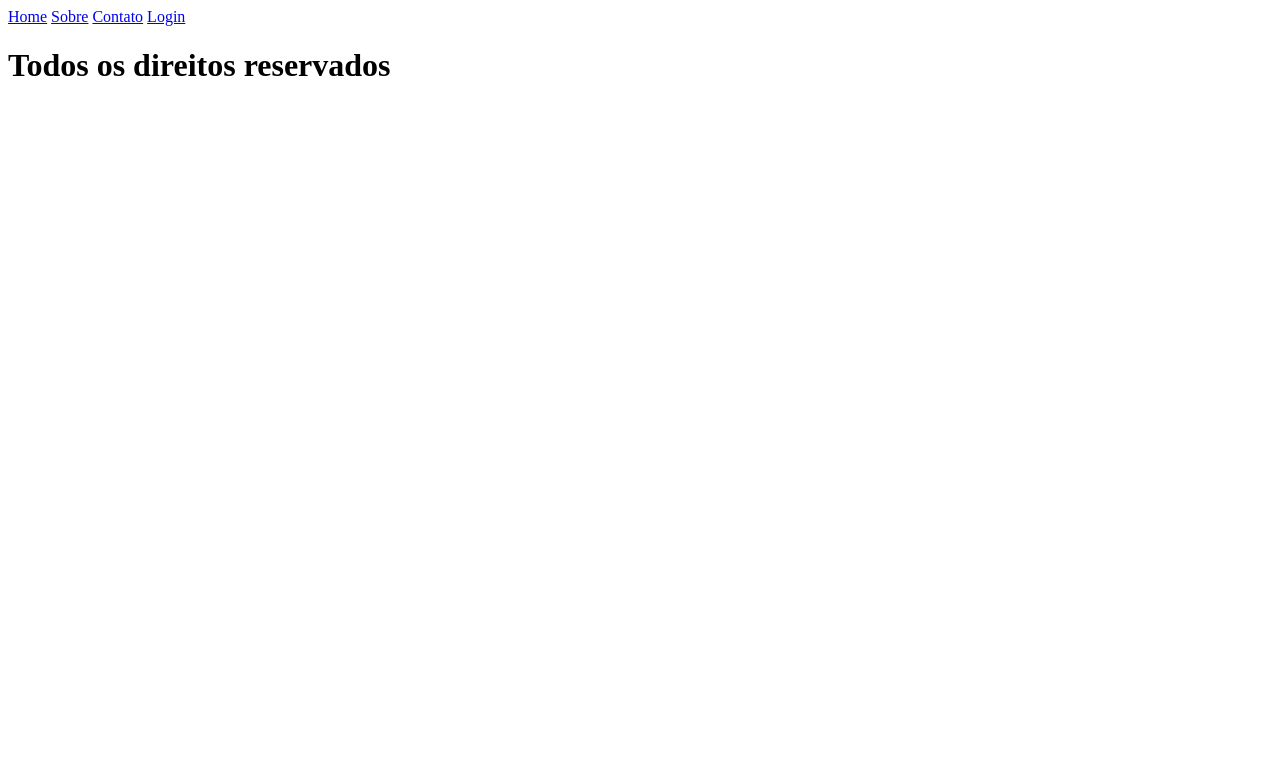
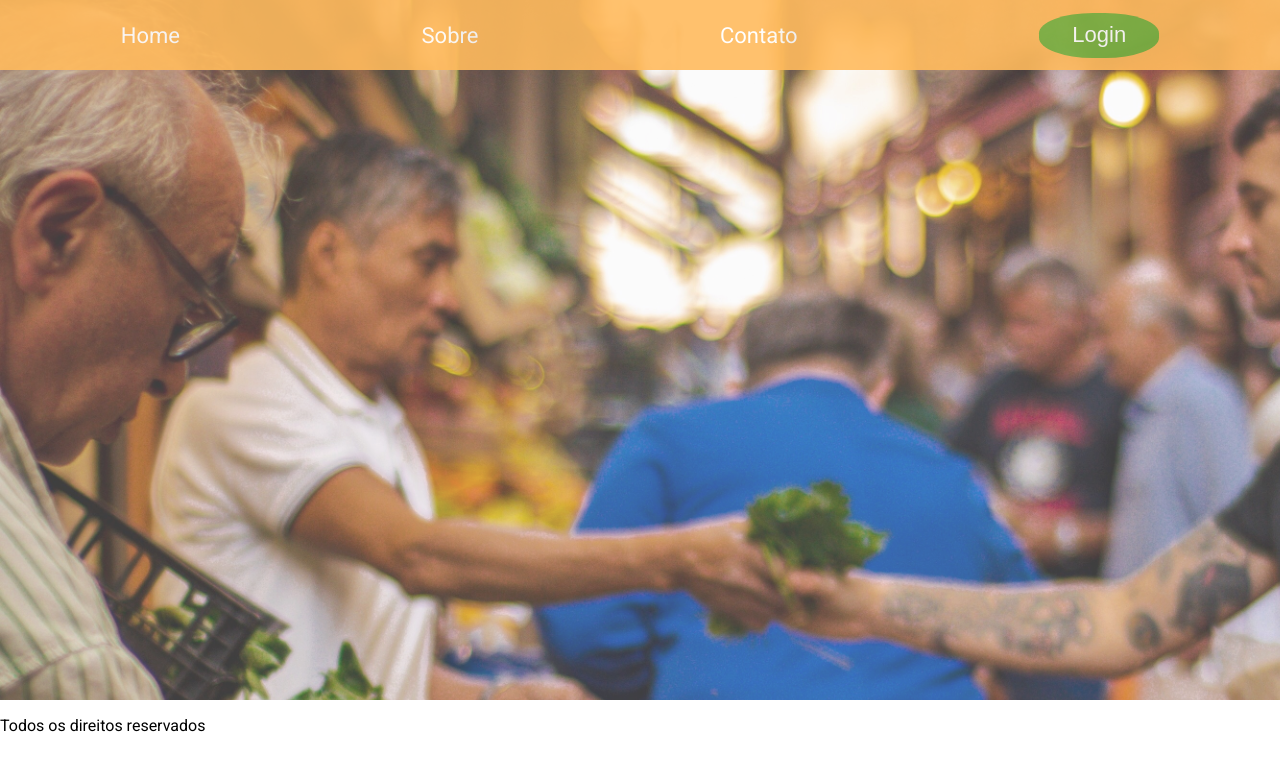
Before and after one commit to AhmadForhat/AgrOportuno, a Django app: page /home/ in a window 1280 px wide. Shown: the top 771 px of the page. Run offline with Django 3.2, Linux system fonts and the light colour scheme.

Commit message:
Adição do estilo a navbar da página Home

```diff
--- a/Agrodoce/static/style.css
+++ b/Agrodoce/static/style.css
@@ -0,0 +1,51 @@
+body {
+    margin: 0;
+    padding: 0;
+    font-family: 'Roboto', sans-serif;
+}
+
+nav {
+    display:flex;
+    justify-content: space-around;
+    align-items: center;
+    height: 70px;
+    background-color: #FFBB5E;
+    opacity: 90%;
+    font-size: 22px;
+    overflow: hidden;
+    position: fixed;
+    top: 0;
+    width: 100%;
+}
+
+nav a{
+    text-decoration: none;
+    color: white;
+}
+
+nav a:hover{
+    color:#7CB342;
+    font-weight: bold;
+}
+
+button{
+    background-color: #7CB342;
+    height: 45px;
+    width: 120px;
+    border: none;
+    border-radius:45%;
+    color:white;
+    font-size: 22px;
+}
+
+button:hover{
+    background: white;
+    color: #7CB342;
+    cursor: pointer;
+}
+
+.blockNav{
+    background-image: url(../static/img/separadorNav.png);
+    height: 700px;
+    width: 100%;
+}
--- a/Agrodoce/templates/index.html
+++ b/Agrodoce/templates/index.html
@@ -6,6 +6,9 @@
     <meta charset="UTF-8">
     <meta name="viewport" content="width=device-width, initial-scale=1.0">
     <meta http-equiv="X-UA-Compatible" content="ie=edge">
+    <link rel="stylesheet" href="../static/style.css">
+    <link href="https://fonts.googleapis.com/css?family=Roboto&display=swap" rel="stylesheet">
+    <script src="../static/scriptd.js" defer></script>
     <title>AgrOportuno</title>
 </head>
 <body>
@@ -13,15 +16,17 @@
         <a href="/home">Home</a>
         <a href="/sobre">Sobre</a>
         <a href="/contato">Contato</a>
-        <a href="/login">Login</a>
+        <a href="/login"><button> Login </button></a>
     </nav>
+    <section class="blockNav">
+    </section>
 
     {% block content%}
 
     {% endblock %}
 
     <footer>
-        <h1> Todos os direitos reservados</h1>
+        <p> Todos os direitos reservados</p>
     </footer>
 </body>
 </html>
```
Also changed, not shown: Agrodoce/static/img/icons8-graviola-96.png (added), Agrodoce/static/img/separadorNav.png (added).
